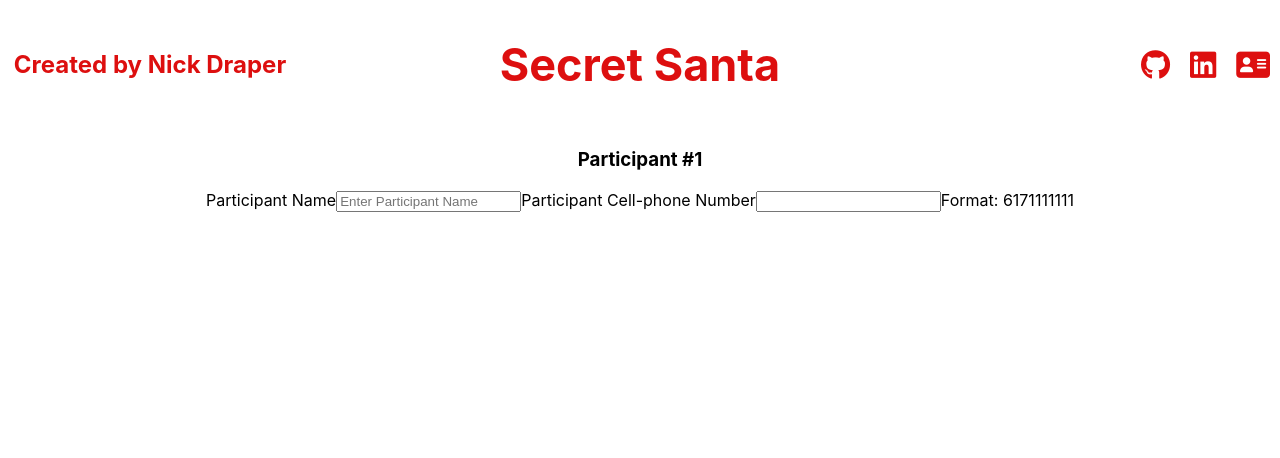
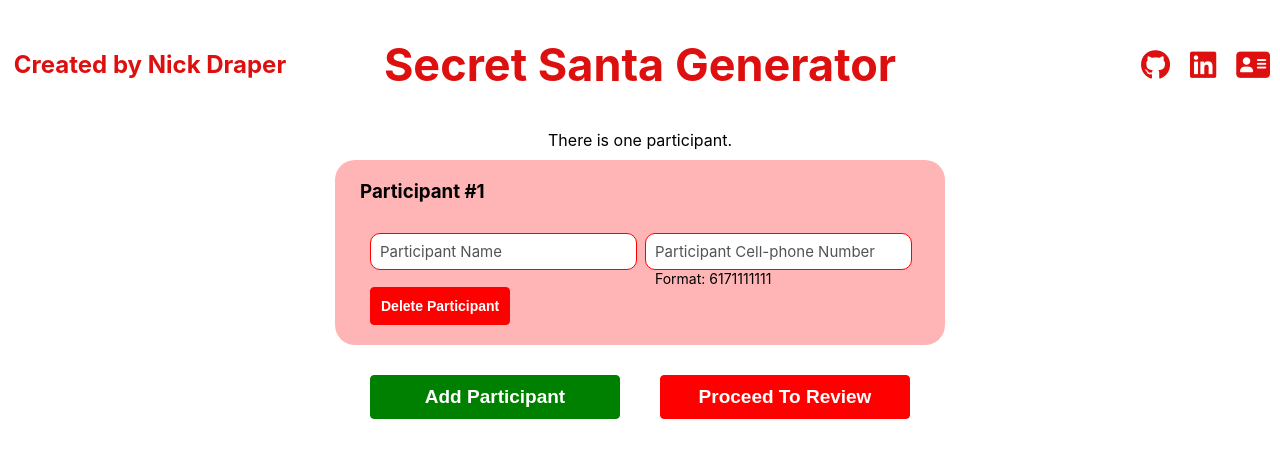
Before and after one commit to nickdraper8/secret-santa, a React (Create React App) app: page / in a window 1280 px wide. Shown: the top 458 px of the page. Built offline with nearby package versions, Linux system fonts and the light colour scheme.

Commit message:
finished up basic form for adding participants

```diff
--- a/src/App.css
+++ b/src/App.css
@@ -47,5 +47,23 @@ h2 {
 }
 
 h3 {
+  margin: 0px 20px 10px;
+  align-self: flex-start;
+}
 
+button {
+  padding: 10px 10px;
+  font-size: 14px;
+  color: white;
+  background-color: red;
+  border: 1px solid red;
+  border-radius: 4px;
+  font-weight: 800;
+  cursor: pointer;
+  transition: .5s;
 }
+
+button:hover {
+  background-color: rgb(224, 0, 0);
+  border: 1px solid rgb(224, 0, 0);
+}
--- a/src/components/form/name_list.css
+++ b/src/components/form/name_list.css
@@ -1,15 +1,129 @@
 .participant-container {
+    width: 80%;
+    margin: 0px auto;
+    background-color: #ff00004a;
+    padding: 20px 5px;
+    display: flex;
+    flex-direction: column;
+    border-radius: 20px;
+    align-items: center;
+    max-width: 600px;
+    margin: 10px auto;
+}
 
+.participant-container div {
+    display: flex;
+    flex-direction: column;
+    margin: 10px 10px 0px 10px;
+    align-items: flex-start;
+    width: 100%;
+    position: relative;
+}
+
+.participant-container #first-input {
+    margin-left: 0px;
+}
+
+.participant-container #input-container {
+    display: flex;
+    flex-direction: row;
+    justify-content: space-between;
+    width: 90%;
 }
 
 .participant-container label {
+    position: absolute;
+    top: 9px;
+    left: 10px;
+    font-size: 15px;
+    color: #535353;
+    transition: .5s;
+    pointer-events: none;
+}
+.participant-container input:focus + label {
+    position: absolute;
+    top: -16px;
+    left: 9px;
+    font-size: 13px;
+    color: #000000;
+    transition: .5s;
+}
 
+.participant-container input:valid + label {
+    position: absolute;
+    top: -16px;
+    left: 9px;
+    font-size: 13px;
+    color: #000000;
+    transition: .5s;
 }
 
 .participant-container input {
+    height: 35px;
+    width: 100%;
+    border-radius: 10px;
+    border: 1px solid gray;
+    padding: 0px 0px 0px 10px;
+    font-size: 18px;
+}
 
+
+.participant-container input:focus {
+    outline: none;
+    border: blue 1px solid;
+}
+
+.participant-container input:invalid {
+    color: red;
+    border-color: red;
 }
 
 .participant-container span {
+    font-size: 14px;
+    margin-left: 10px;
+}
 
+.participant-container button {
+    align-self: flex-start;
+    margin-left: 30px;
 }
+
+.add-participant-btn {
+    font-size: 19px;
+    background-color: green;
+    border: 1px solid green;
+    width: 250px;
+    margin: 20px;
+}
+
+.add-participant-btn:hover {
+    background-color: rgb(0, 105, 0);
+    border: 1px solid rgb(0, 105, 0)
+}
+
+.add-participant-btn.proceed-to-review {
+    background-color: red;
+    border-color: red;
+}
+
+@media(max-width: 680px) {
+    .participant-container label {
+        font-size: 12px;
+        top: 11px;
+    }
+}
+@media(max-width: 560px) {
+    .participant-container label {
+        font-size: 10px;
+        top: 12px;
+    }
+}
+@media(max-width: 600px) {
+    .participant-container input:focus + label {
+        font-size: 10px;
+    }
+
+    .participant-container input:valid + label {
+        font-size: 10px;
+    }
+}
--- a/src/components/form/name_list.jsx
+++ b/src/components/form/name_list.jsx
@@ -1,26 +1,77 @@
 import React from 'react';
 import "./name_list.css";
 
-function NameList() {
+class NameList extends React.Component {
+    constructor(props) {
+        super(props);
+        this.state = {
+            participants: [{name:'', number:''}]
+        }
 
-    let people = [];
+        this.deleteParticipant = this.deleteParticipant.bind(this);
+        this.addParticipant = this.addParticipant.bind(this);
+        this.handleInput = this.handleInput.bind(this);
+    }
 
-    let inputs = [<div className="participant-container">
-                    <h3>Participant #1</h3>
-                    <label>Participant Name</label>
-                    <input type="text" placeholder="Enter Participant Name"/>
-                    <label>Participant Cell-phone Number</label>
-                    <input type="tel" pattern="[0-9]{10}"/>
-                    <span>Format: 6171111111</span>
-                </div>]
+    addParticipant() {
+        let participants = [...this.state.participants];
+        participants.push({name:'',number:''});
+        this.setState({ participants })
+    }
 
-    return(
-        <div id="form-container">
-            <form>
-                {inputs}
-            </form>
-        </div>
-    )
+    deleteParticipant(idx) {
+        return () => {
+            let participants = [...this.state.participants];
+            participants = participants.slice(0,idx).concat(participants.slice(idx+1));
+            this.setState({ participants })
+        }
+    }
+
+    handleInput(field, idx) {
+        return (e) => {
+            let participants = [...this.state.participants];
+            participants[idx][field] = e.target.value;
+            this.setState({participants: participants})
+        }
+    }
+
+
+    render() {
+        let { participants } = this.state;
+        let count = participants.length === 1 ? "There is one participant." : `There are ${participants.length} participants.`
+        debugger
+        return(
+            <div id="name-list-container">
+                <div id="form-container">
+                    {count}
+                    <form>
+                        { participants.map((participant, idx) => {
+                            let {name, number} = participant;
+                            return(
+                                <div key={idx} className="participant-container">
+                                    <h3>Participant #{idx+1}</h3>
+                                    <div id="input-container">
+                                        <div id="first-input">
+                                            <input type="text" required value={name} onChange={this.handleInput('name', idx)}/>
+                                            <label>Participant Name</label>
+                                        </div>
+                                        <div>
+                                            <input type="tel" pattern="[0-9]{10}" value={number} required onChange={this.handleInput('number', idx)}/>
+                                            <label className="selected">Participant Cell-phone Number</label>
+                                            <span>Format: 6171111111</span>
+                                        </div>
+                                    </div>
+                                    <button type="button" onClick={this.deleteParticipant(idx)}>Delete Participant</button>
+                                </div>
+                            )
+                        })}
+                    </form>
+                </div>
+                <button className="add-participant-btn" type="button" onClick={this.addParticipant}>Add Participant</button>
+                <button className="add-participant-btn proceed-to-review" type="button" onClick={this.addParticipant}>Proceed To Review</button>
+            </div>
+        )
+    }
 }
 
 export default NameList;
--- a/src/components/nav/nav.jsx
+++ b/src/components/nav/nav.jsx
@@ -5,7 +5,7 @@ function Nav() {
     return(
         <nav>
             <h2>Created by Nick Draper</h2>
-            <h1>Secret Santa</h1>
+            <h1>Secret Santa Generator</h1>
             <div id="nav-links">
                 <a href="https://github.com/nickdraper8"><i className="fab fa-github"></i></a>
                 <a href="https://www.linkedin.com/in/nicholas-draper/"><i className="fab fa-linkedin"></i></a>
```
Also changed, not shown: 1 other file (tests, documents, lock files or other folders).
